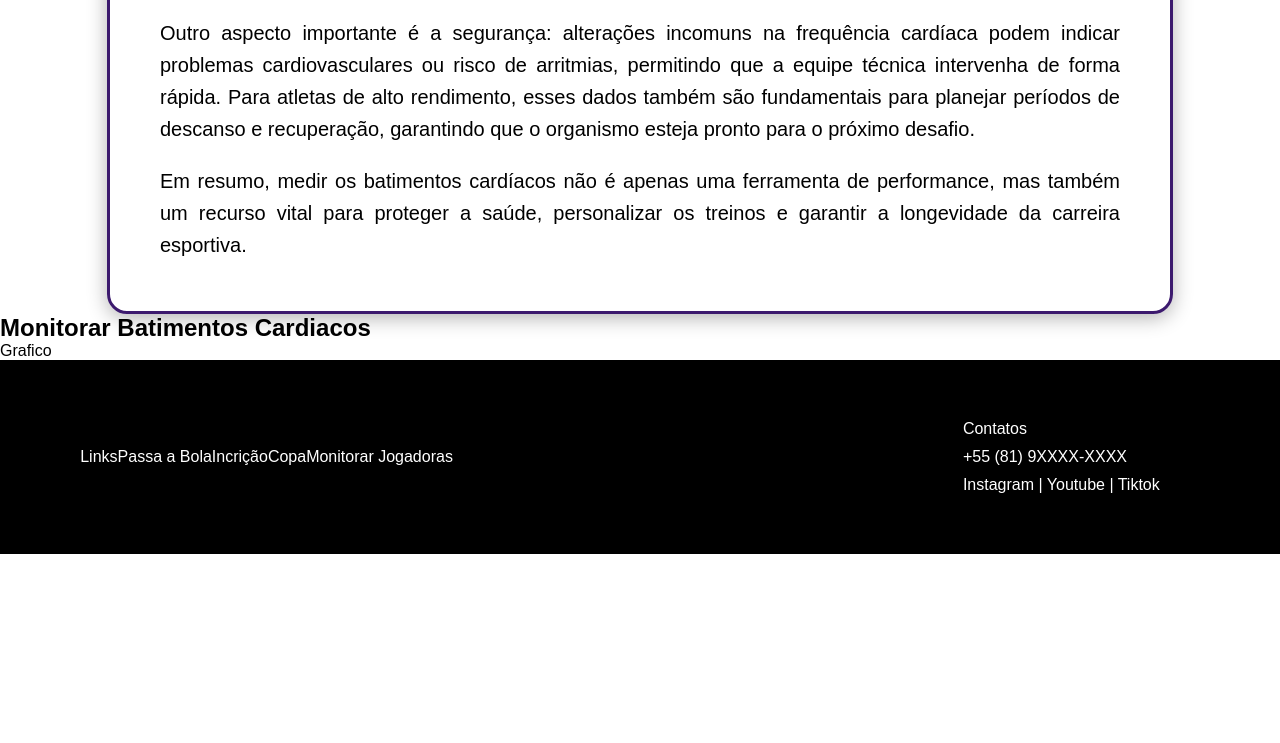
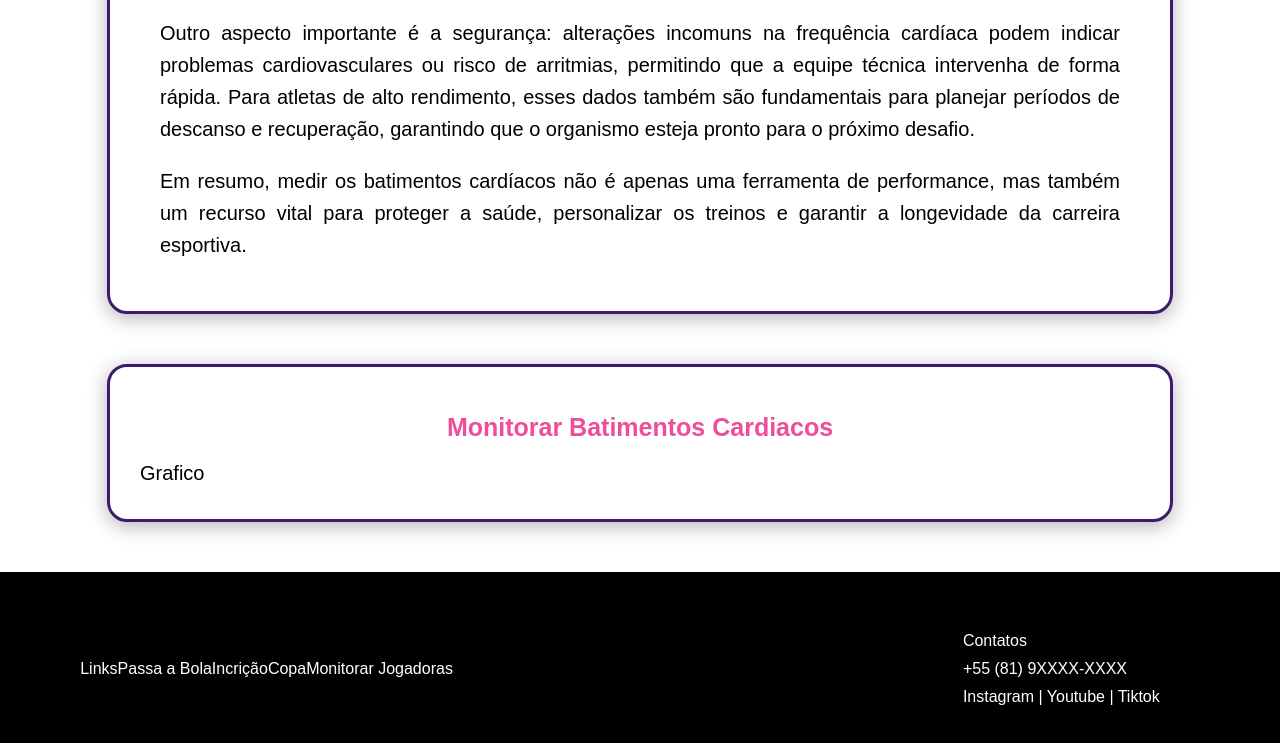
Before and after one commit to MrJoaoAbe/Sprint3-Edge-PassaBola, a plain HTML site: page index.html in a window 1280 px wide. Shown: the part 547-1290 px from the top of the page. Before the commit the page ends 1101 px from the top, so only its background shows below. Drawn offline with Linux system fonts and the light colour scheme.

Commit message:
div grafico

```diff
--- a/index.html
+++ b/index.html
@@ -57,11 +57,12 @@
     </section>
 
     <section>
+        <div id="grafico">
+            <h1>Monitorar Batimentos Cardiacos</h1>
 
-        <h1>Monitorar Batimentos Cardiacos</h1>
-
-        <div>
-            <p>Grafico</p>
+            <div>
+                <p>Grafico</p>
+            </div>
         </div>
     </section>
 
--- a/style.css
+++ b/style.css
@@ -86,6 +86,7 @@ nav a:hover {
     text-align: justify;
     line-height: 1.6;
     box-shadow: 0 4px 20px rgba(0,0,0,0.3);
+    margin-bottom: 50px;
 }
 
 #info p {
@@ -93,6 +94,26 @@ nav a:hover {
 }
 
 #info h3 {
+    color: rgba(238, 77, 154, 1);
+    font-size: 25px;
+    text-align: center;
+    padding: 10px;
+}
+
+#grafico {
+    margin: 0 auto;
+    width: 1000px;
+    border: solid rgba(60, 26, 110, 1);
+    padding: 30px;
+    border-radius: 20px;
+    font-size: 20px;
+    text-align: justify;
+    line-height: 1.6;
+    box-shadow: 0 4px 20px rgba(0,0,0,0.3);
+    margin-bottom: 50px
+}
+
+#grafico h1 {
     color: rgba(238, 77, 154, 1);
     font-size: 25px;
     text-align: center;
```
